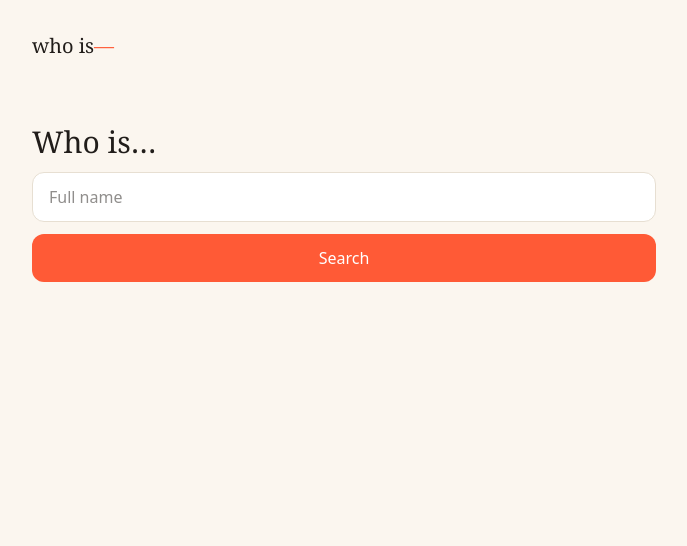
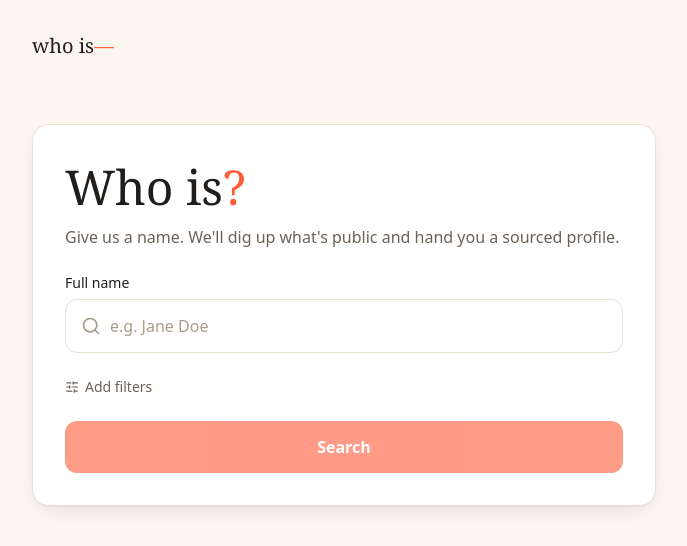
Before and after one commit to rafimaliki/who-is, an Astro site in the folder frontend/: page /app in a window 1280 px wide. Shown: the whole page, without its empty margins (296-983 px from the left). Built offline with nearby package versions, Linux system fonts and the light colour scheme; Astro itself is replaced by a stand-in of ours.

Commit message:
feat(search-form): full search form with filters and animation (#3)

```diff
--- a/frontend/src/components/SearchForm.tsx
+++ b/frontend/src/components/SearchForm.tsx
@@ -1,41 +1,140 @@
-import { useState, type FormEvent } from "react";
+import { useId, useState, type FormEvent } from "react";
+import { motion, AnimatePresence } from "motion/react";
+import { Search, SlidersHorizontal, Loader2 } from "lucide-react";
 import type { SearchRequest } from "../lib/types";
-
-// PLACEHOLDER — functional but minimally styled. Replaced by the SearchForm feature branch with
-// full filter fields, validation, and motion. Keep the props contract (onSubmit/isSubmitting)
-// stable so App.tsx doesn't need to change.
 
 interface SearchFormProps {
   onSubmit: (req: SearchRequest) => void;
   isSubmitting: boolean;
 }
 
+const FILTER_FIELDS = [
+  { key: "country", label: "Country", placeholder: "e.g. United States" },
+  { key: "age_range", label: "Age range", placeholder: "e.g. 30-40" },
+  { key: "occupation", label: "Occupation", placeholder: "e.g. software engineer" },
+  { key: "aliases", label: "Aliases", placeholder: "e.g. Jon Smith, JSmith" },
+] as const;
+
 export function SearchForm({ onSubmit, isSubmitting }: SearchFormProps) {
   const [name, setName] = useState("");
+  const [filters, setFilters] = useState({ country: "", age_range: "", occupation: "", aliases: "" });
+  const [showFilters, setShowFilters] = useState(false);
+  const filtersId = useId();
 
   const handleSubmit = (e: FormEvent) => {
     e.preventDefault();
-    if (!name.trim()) return;
-    onSubmit({ name: name.trim() });
+    const trimmedName = name.trim();
+    if (!trimmedName) return;
+
+    const req: SearchRequest = { name: trimmedName };
+    if (filters.country.trim()) req.country = filters.country.trim();
+    if (filters.age_range.trim()) req.age_range = filters.age_range.trim();
+    if (filters.occupation.trim()) req.occupation = filters.occupation.trim();
+    const aliases = filters.aliases
+      .split(",")
+      .map((a) => a.trim())
+      .filter(Boolean);
+    if (aliases.length > 0) req.aliases = aliases;
+
+    onSubmit(req);
   };
 
   return (
-    <form onSubmit={handleSubmit} className="flex flex-col gap-3">
-      <h1 className="font-display text-3xl">Who is…</h1>
-      <input
-        value={name}
-        onChange={(e) => setName(e.target.value)}
-        placeholder="Full name"
-        disabled={isSubmitting}
-        className="rounded-xl border border-border bg-paper px-4 py-3"
-      />
+    <motion.form
+      onSubmit={handleSubmit}
+      initial={{ opacity: 0, y: 10 }}
+      animate={{ opacity: 1, y: 0 }}
+      transition={{ duration: 0.5, ease: [0.16, 1, 0.3, 1] }}
+      className="flex flex-col gap-6 rounded-2xl border border-border bg-paper p-6 shadow-card sm:p-8"
+    >
+      <div className="flex flex-col gap-2">
+        <h1 className="font-display text-4xl leading-tight text-ink sm:text-5xl">
+          Who is<span className="text-coral">?</span>
+        </h1>
+        <p className="text-sm text-ink-soft sm:text-base">
+          Give us a name. We'll dig up what's public and hand you a sourced profile.
+        </p>
+      </div>
+
+      <div className="flex flex-col gap-1.5">
+        <label htmlFor="name" className="text-sm font-medium text-ink">
+          Full name
+        </label>
+        <div className="relative">
+          <Search
+            className="pointer-events-none absolute left-4 top-1/2 h-5 w-5 -translate-y-1/2 text-ink-faint"
+            aria-hidden="true"
+          />
+          <input
+            id="name"
+            value={name}
+            onChange={(e) => setName(e.target.value)}
+            placeholder="e.g. Jane Doe"
+            disabled={isSubmitting}
+            required
+            className="w-full rounded-xl border border-border bg-paper py-3.5 pl-11 pr-4 text-base text-ink placeholder:text-ink-faint transition-colors focus:border-coral focus:outline-none focus:ring-2 focus:ring-coral-light disabled:opacity-60"
+          />
+        </div>
+      </div>
+
+      <div className="flex flex-col gap-3">
+        <button
+          type="button"
+          onClick={() => setShowFilters((v) => !v)}
+          aria-expanded={showFilters}
+          aria-controls={filtersId}
+          className="flex w-fit items-center gap-1.5 text-sm font-medium text-ink-soft transition-colors hover:text-violet"
+        >
+          <SlidersHorizontal className="h-3.5 w-3.5" aria-hidden="true" />
+          {showFilters ? "Hide filters" : "Add filters"}
+        </button>
+
+        <AnimatePresence initial={false}>
+          {showFilters && (
+            <motion.div
+              id={filtersId}
+              initial={{ opacity: 0, height: 0 }}
+              animate={{ opacity: 1, height: "auto" }}
+              exit={{ opacity: 0, height: 0 }}
+              transition={{ duration: 0.25, ease: [0.16, 1, 0.3, 1] }}
+              className="overflow-hidden"
+            >
+              <div className="grid grid-cols-1 gap-3 pt-1 sm:grid-cols-2">
+                {FILTER_FIELDS.map(({ key, label, placeholder }) => (
+                  <div key={key} className="flex flex-col gap-1">
+                    <label htmlFor={key} className="text-xs font-medium text-ink-faint">
+                      {label}
+                    </label>
+                    <input
+                      id={key}
+                      value={filters[key]}
+                      onChange={(e) => setFilters((f) => ({ ...f, [key]: e.target.value }))}
+                      placeholder={placeholder}
+                      disabled={isSubmitting}
+                      className="rounded-lg border border-border bg-paper px-3 py-2 text-sm text-ink placeholder:text-ink-faint transition-colors focus:border-violet focus:outline-none focus:ring-2 focus:ring-violet-light disabled:opacity-60"
+                    />
+                  </div>
+                ))}
+              </div>
+            </motion.div>
+          )}
+        </AnimatePresence>
+      </div>
+
       <button
         type="submit"
-        disabled={isSubmitting}
-        className="rounded-xl bg-coral px-4 py-3 font-medium text-paper disabled:opacity-60"
+        disabled={isSubmitting || !name.trim()}
+        className="flex items-center justify-center gap-2 rounded-xl bg-coral px-4 py-3.5 text-base font-semibold text-paper transition-colors hover:bg-coral-dark disabled:cursor-not-allowed disabled:opacity-60"
       >
-        {isSubmitting ? "Searching…" : "Search"}
+        {isSubmitting ? (
+          <>
+            <Loader2 className="h-5 w-5 animate-spin" aria-hidden="true" />
+            Searching…
+          </>
+        ) : (
+          "Search"
+        )}
       </button>
-    </form>
+    </motion.form>
   );
 }
```
